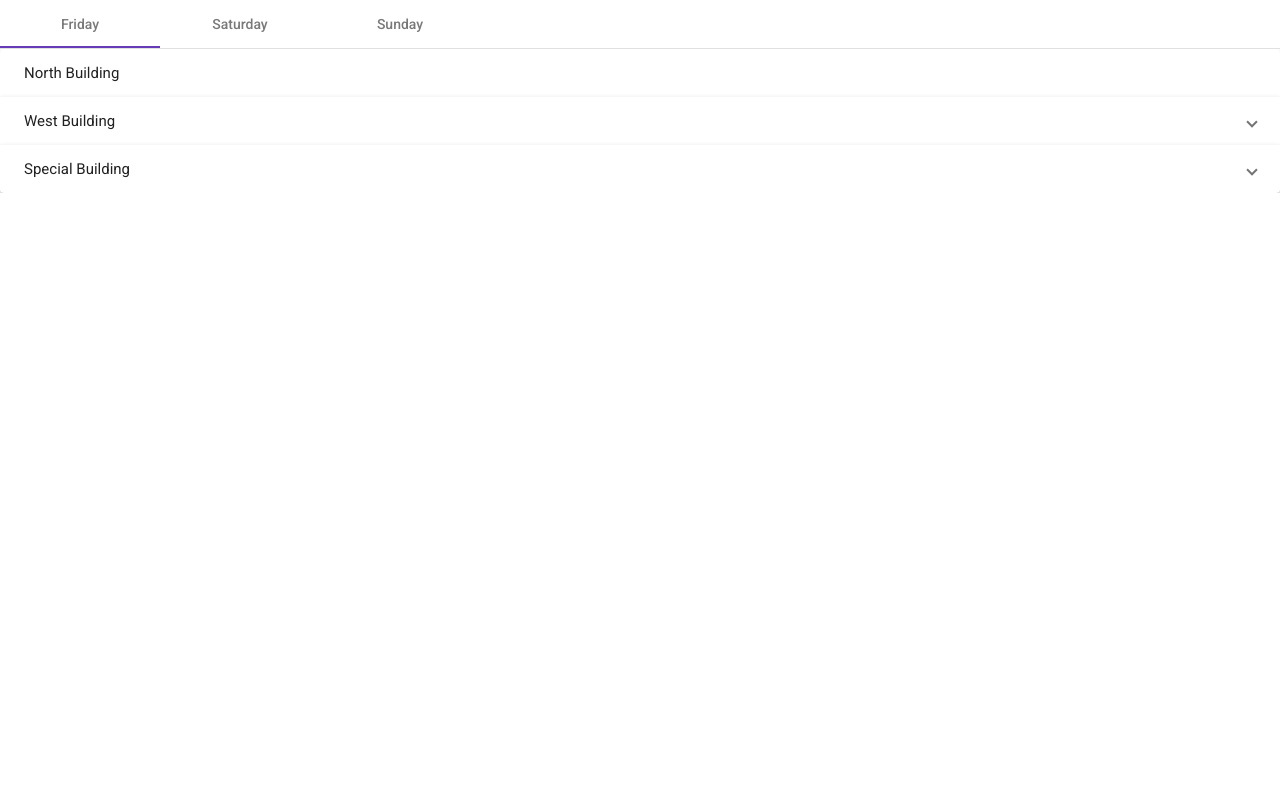
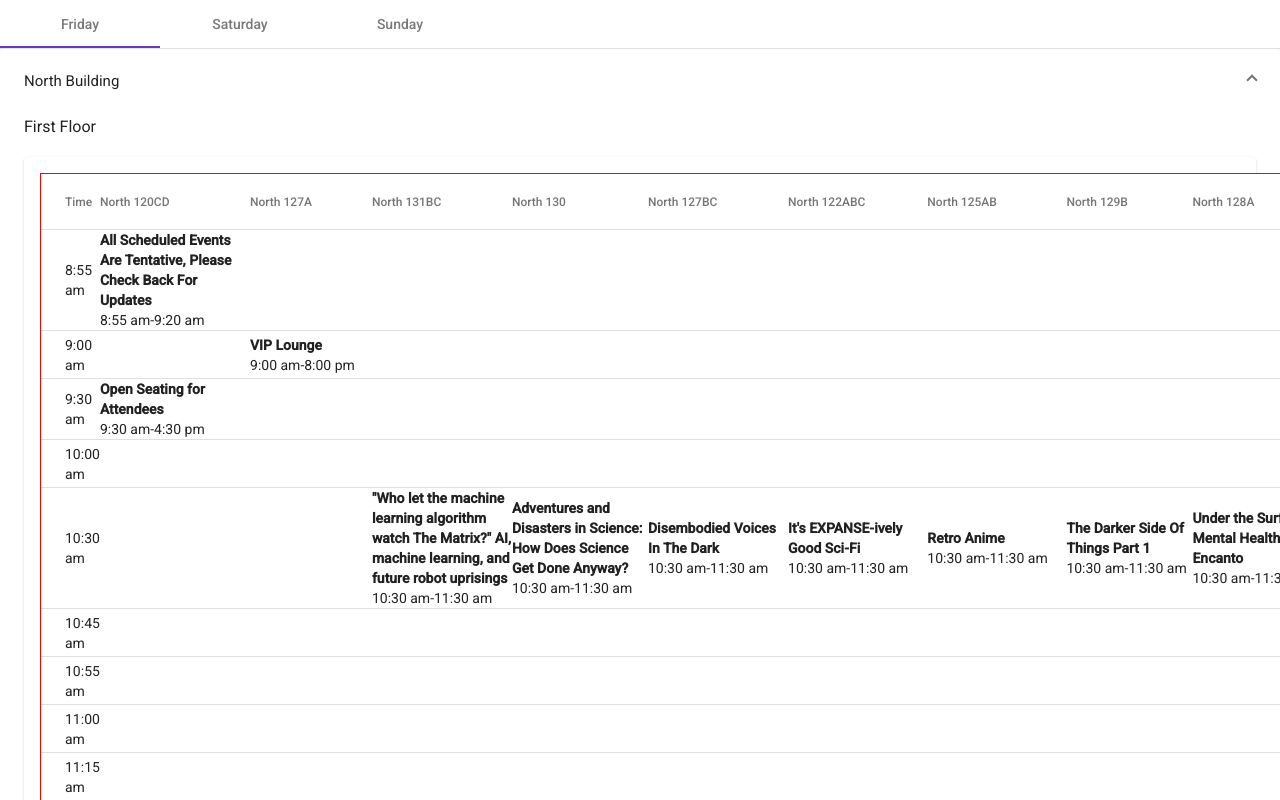
Before and after one commit to thatboramy/thatboramy.github.io, an Angular app: page / in a window 1280 px wide. Shown: the top 800 px of the page. Built offline with nearby package versions, Linux system fonts and the light colour scheme.

Commit message:
added sticky

```diff
--- a/src/app/app.component.html
+++ b/src/app/app.component.html
@@ -1,31 +1,56 @@
 <mat-tab-group>
   <mat-tab label="Friday">
     <mat-accordion>
-      <mat-expansion-panel hideToggle>
+      <mat-expansion-panel expanded>
         <mat-expansion-panel-header>
           <mat-panel-title>North Building </mat-panel-title>
         </mat-expansion-panel-header>
         <h3>First Floor</h3>
-        <table mat-table [dataSource]="timeValues">
-          <ng-container [matColumnDef]="column" *ngFor="let column of northFirstFloorLocation">
-            <th mat-header-cell *matHeaderCellDef [ngClass]="'w-75'">
+        <mat-card>
+
+          <table mat-table [dataSource]="timeValues" style="border: 1px solid red;">
+            <ng-container matColumnDef="time" sticky>
+              <th mat-header-cell *matHeaderCellDef> Time </th>
+              <td mat-cell *matCellDef="let element"> {{element}} </td>
+            </ng-container>
+            <ng-container [matColumnDef]="column" *ngFor="let column of northFirstFloorLocationNoTime">
+              <th mat-header-cell *matHeaderCellDef [ngClass]="'w-200'">
                 {{ column }}
               </th>
 
-            <td mat-cell *matCellDef="let element" [ngClass]="'w-75'">
+              <td mat-cell *matCellDef="let element" [ngClass]="'w-200'">
+                <div class="text-bold">
+
                   {{
                   column === 'time'
                   ? element
                   : eventHashMap[column][element]
-              ? formatText(eventHashMap[column][element])
+                  ? formatEventText(eventHashMap[column][element])
                   : ''
                   }}
+                </div>
+                <div>
+
+                  {{
+                  column === 'time'
+                  ? ''
+                  : eventHashMap[column][element]
+                  ? formatTimeText(eventHashMap[column][element])
+                  : ''
+                  }}
+                </div>
               </td>
             </ng-container>
 
-          <tr mat-header-row *matHeaderRowDef="northFirstFloorLocation" [ngClass]="'w-100'"></tr>
+
+
+
+            <tr mat-header-row *matHeaderRowDef="northFirstFloorLocation; sticky : true" [ngClass]="'w-100'">
+            </tr>
             <tr mat-row *matRowDef="let row; columns: northFirstFloorLocation"></tr>
           </table>
+
+        </mat-card>
         <h3>Second Floor</h3>
         <table mat-table [dataSource]="timeValues">
           <ng-container [matColumnDef]="column" *ngFor="let column of northSecondFloorLocation">
--- a/src/app/app.component.scss
+++ b/src/app/app.component.scss
@@ -0,0 +1,21 @@
+p {
+  font-family: Lato;
+}
+table {
+  width: 100%;
+}
+
+table {
+  width: 2000px;
+}
+
+.w-50 {
+  width: 50px;
+}
+
+.w-200 {
+  width: 200px;
+}
+.text-bold {
+  font-weight: bold;
+}
--- a/src/app/app.component.ts
+++ b/src/app/app.component.ts
@@ -31,6 +31,8 @@ export class AppComponent {
 
   northVenueLocation: string[] = [];
   northFirstFloorLocation: string[] = [];
+
+  northFirstFloorLocationNoTime: string[] = [];
   northSecondFloorLocation: string[] = [];
   westVenueLocation: string[] = [];
   specialVenueLocation: string[] = [];
@@ -172,16 +174,17 @@ export class AppComponent {
           )
       ),
     ];
+    this.northFirstFloorLocationNoTime = [...this.northVenueLocation.filter((loc) =>
+      loc.includes('North 1')
+    )];
+    this.northFirstFloorLocation = ['time', ...this.northVenueLocation.filter((loc) =>
+      loc.includes('North 1')
+    )];
 
-    this.northFirstFloorLocation = this.northVenueLocation.filter((loc) =>
-      loc.includes('North 1')
-    );
-    this.northSecondFloorLocation = this.northVenueLocation.filter(
+    this.northSecondFloorLocation = ['time', ...this.northVenueLocation.filter(
       (loc) => loc.includes('North 2')
-    );
+    )];
 
-    console.log(this.northFirstFloorLocation);
-    console.log(this.northSecondFloorLocation);
     this.specialVenueLocation = [
       'time',
       ...this.venueLocation.filter(
@@ -211,4 +214,19 @@ export class AppComponent {
       return `${event.name}\n${event.startTime}-${event.endTime}`;
     }
   }
+
+  formatEventText(event: any) {
+    if (event === undefined) {
+      return '';
+    } else {
+      return `${event.name}`;
+    }
+  }
+  formatTimeText(event: any) {
+    if (event === undefined) {
+      return '';
+    } else {
+      return `${event.startTime}-${event.endTime}`;
+    }
+  }
 }
```
Also changed, not shown: src/app/app.module.ts (+5 -2 lines), 1 other file (tests, documents, lock files or other folders). Lines whose indentation alone changed are shown as unchanged.
